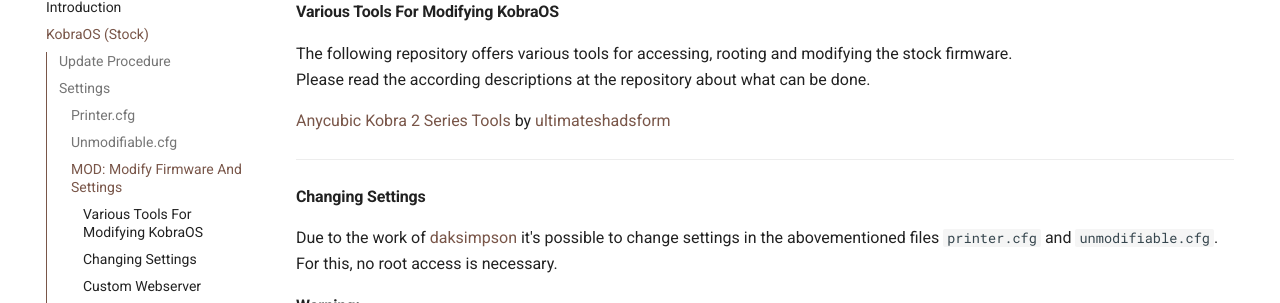
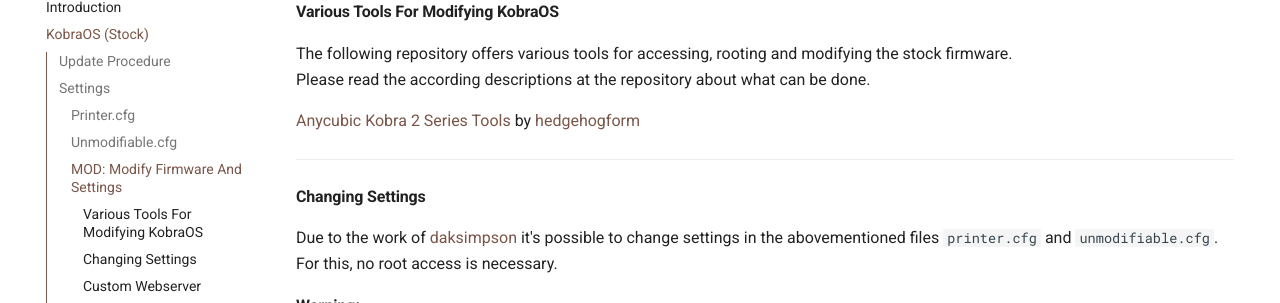
Before and after one commit to 1coderookie/Kobra2ProInsights, an MkDocs documentation site: the page built from docs/firmware/fw_kobraOS.md, in a window 1280 px wide and 900 px high, scrolled down 7829 px. Shown: the part 149-452 px from the top of the window. Built offline with MkDocs 1.6.1 and Material for MkDocs 9.7.7, drawn with Linux system fonts in a browser that asks for light colours; comment, search, counter and statistics services are not loaded.

Commit message:
Update fw_kobraOS.md

```diff
--- a/docs/firmware/fw_kobraOS.md
+++ b/docs/firmware/fw_kobraOS.md
@@ -20,8 +20,7 @@
 
 ??? info "Firmware Files For Executing Offline Updates"
 
-    User [ultimateshadsform](https://github.com/ultimateshadsform) created a repository where he offers all `update.swu` files for the Kobra 2 Pro, Plus and Max that have been released by Anycubic. You can find the files [here](https://github.com/ultimateshadsform/Anycubic-Kobra-2-Series-Firmware/tree/main/firmwares).
-    To update the firmware of your printer locally using the file `update.swu`, copy the file into a folder named "update" onto the USB drive.
+    User [hedgehogform](https://codeberg.org/hedgehogform/) created a repository where he offers all `update.swu` files for the Kobra 2 Pro, Plus and Max that have been released by Anycubic. You can find the files [here](https://codeberg.org/hedgehogform/Anycubic-Kobra-2-Series-Firmware).
 
 ---
 
@@ -1005,7 +1004,7 @@
 The following repository offers various tools for accessing, rooting and modifying the stock firmware.
 Please read the according descriptions at the repository about what can be done.
 
-[Anycubic Kobra 2 Series Tools](https://github.com/ultimateshadsform/Anycubic-Kobra-2-Series-Tools) by [ultimateshadsform](https://github.com/ultimateshadsform)
+[Anycubic Kobra 2 Series Tools](https://codeberg.org/hedgehogform/Anycubic-Kobra-2-Series-Tools) by [hedgehogform](https://codeberg.org/hedgehogform/)
 
 ---
 
```
